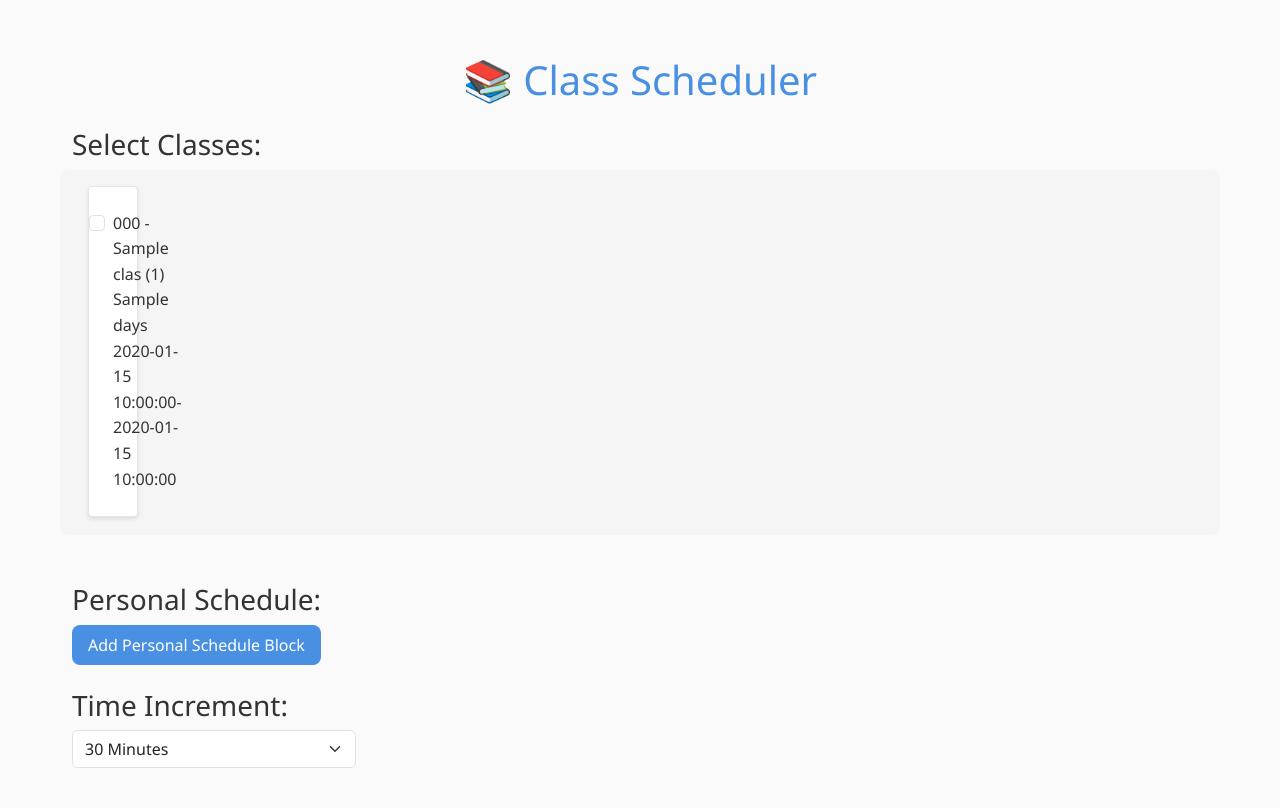
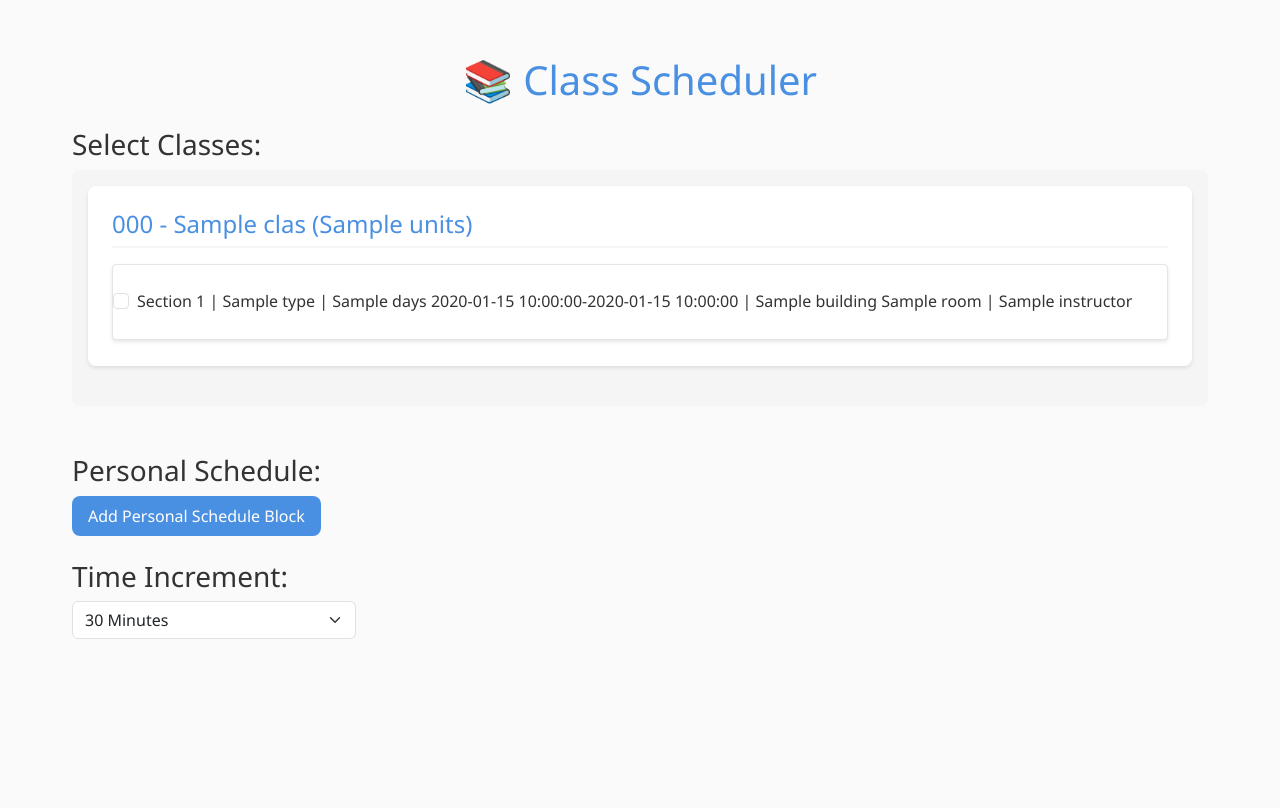
Before and after one commit to ryofujimura/ClassScheduler, a Flask app: template templates/index.html in a window 1280 px wide. Shown: the top 808 px of the page. After the commit the page ends 639 px from the top, so only its background shows below. Run offline with Flask 2, Linux system fonts and the light colour scheme; the template is opened without the code that fills it: most values are stand-ins (such as "Sample title", 1, 10 or a date in 2020).

Commit message:
Assistant checkpoint: Update class display format and styling
Assistant generated file changes:
- templates/index.html: Update class display format, Add styles for course groups

---

User prompt:

displayed classes should be all the classes and sections scraped. adjust the frontend to fit that. adjust the output of the classchedule if necessary.

```diff
--- a/templates/index.html
+++ b/templates/index.html
@@ -132,13 +132,24 @@
         }
 
         #classList {
-            display: grid;
-            grid-template-columns: repeat(auto-fill, minmax(250px, 1fr));
-            gap: calc(var(--spacing-unit) * 1.5);
             margin-bottom: calc(var(--spacing-unit) * 3);
             padding: var(--spacing-unit);
             background: var(--secondary-color);
             border-radius: var(--border-radius);
+        }
+
+        .course-group {
+            background: white;
+            padding: calc(var(--spacing-unit) * 1.5);
+            border-radius: var(--border-radius);
+            box-shadow: var(--shadow);
+        }
+
+        .course-group h4 {
+            color: var(--primary-color);
+            margin-bottom: 1rem;
+            padding-bottom: 0.5rem;
+            border-bottom: 2px solid var(--secondary-color);
         }
 
         .form-check {
@@ -163,18 +174,33 @@
             <!-- Class Selection -->
             <div class="mb-4">
                 <h3>Select Classes:</h3>
-                <div id="classList" class="row">
+                <div id="classList">
+                    {% set current_course = namespace(code=None) %}
                     {% for class in classes %}
-                    <div class="col-md-3">
+                        {% if class.course_code != current_course.code %}
+                            {% if current_course.code != None %}
+                                </div>
+                            {% endif %}
+                            <div class="course-group mb-4">
+                            <h4>{{ class.course_code }} - {{ class.course_title }} ({{ class.units }})</h4>
+                            {% set current_course.code = class.course_code %}
+                        {% endif %}
                         <div class="form-check">
-                            <input class="form-check-input class-checkbox" type="checkbox" name="classCheckbox" value="{{ class.course_code }}" id="class{{ class.course_code }}">
-                            <label class="form-check-label" for="class{{ class.course_code }}">
-                                {{ class.course_code }} - {{ class.course_title }} ({{ class.section_number }})
-                                {{ class.days }} {{ class.start_time }}-{{ class.end_time }}
+                            <input class="form-check-input class-checkbox" type="checkbox"
+                                   name="classCheckbox"
+                                   value="{{ class.course_code }}_{{ class.section_number }}"
+                                   id="class{{ class.course_code }}_{{ class.section_number }}">
+                            <label class="form-check-label" for="class{{ class.course_code }}_{{ class.section_number }}">
+                                Section {{ class.section_number }} | {{ class.type }} |
+                                {{ class.days }} {{ class.start_time }}-{{ class.end_time }} |
+                                {{ class.building }} {{ class.room }} |
+                                {{ class.instructor }}
                             </label>
                         </div>
-                    </div>
                     {% endfor %}
+                    {% if classes %}
+                        </div>
+                    {% endif %}
                 </div>
                 {% if error %}
                     <div class="alert alert-danger mt-3">
```
